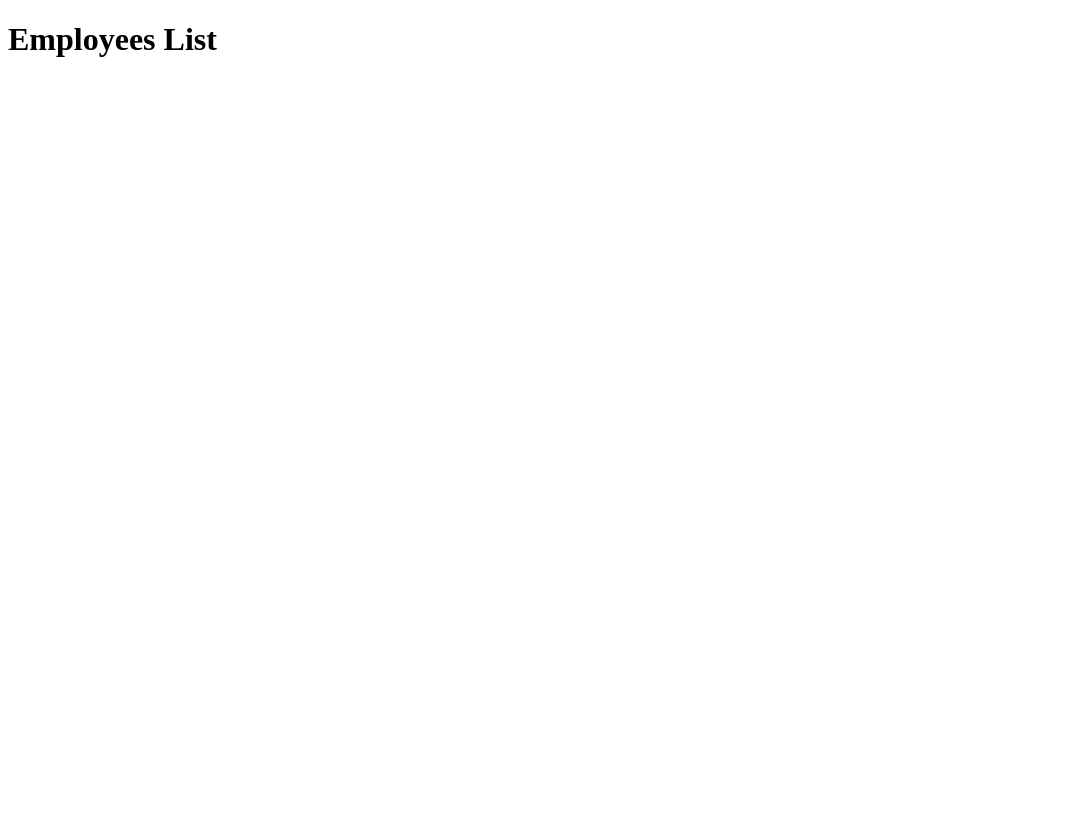
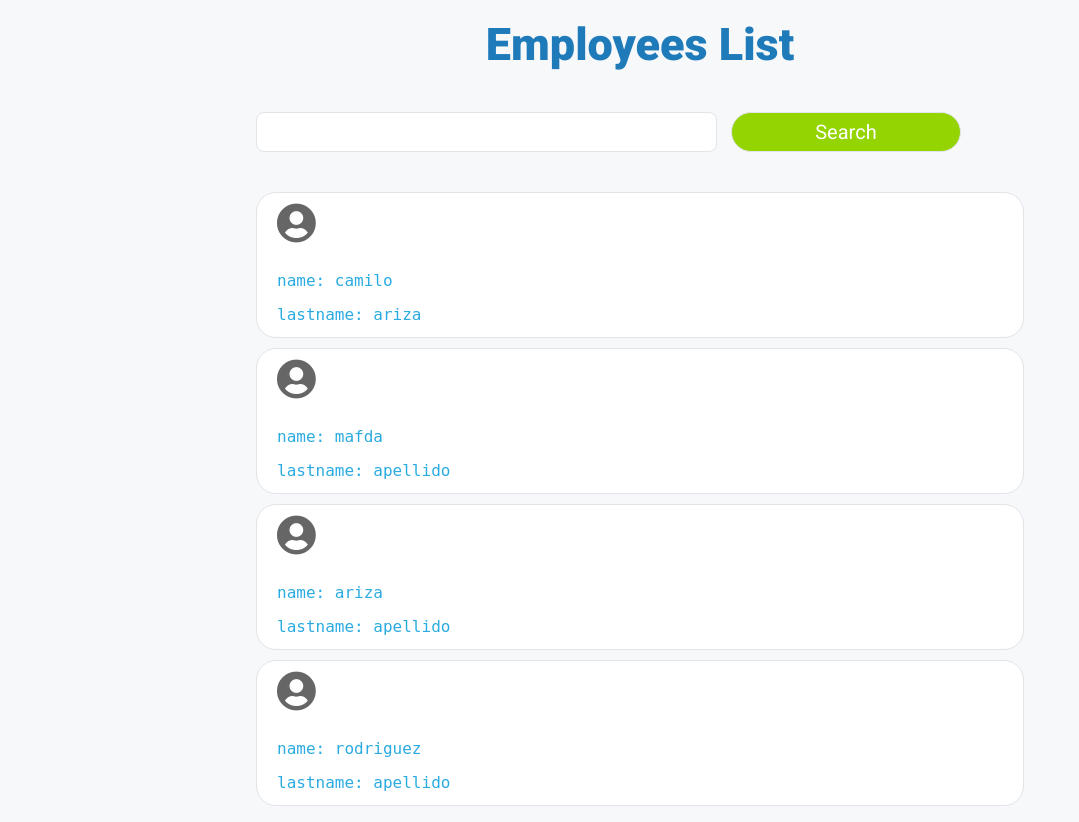
Before and after one commit to mafda/django_employees, a Django app: page / in a window 1280 px wide. Before the commit the part shown is almost empty. Shown: the whole page, without its empty margins (0-1079 px from the left). Before the commit the page ends 57 px from the top, so only its background shows below. Run offline with Django 3.2, Linux system fonts and the light colour scheme; some libraries are stand-ins or nearby versions.

Commit message:
include html base

```diff
--- a/frontend/employees/templates/employees/employees_list.html
+++ b/frontend/employees/templates/employees/employees_list.html
@@ -1,14 +1,76 @@
 <!DOCTYPE html>
+{% load static %}
 <html lang="en">
 
 <head>
   <meta charset="UTF-8">
   <meta name="viewport" content="width=device-width, initial-scale=1.0">
   <title>Employees List</title>
+
+  <!-- Bootstrap -->
+  <link rel="stylesheet" href="https://stackpath.bootstrapcdn.com/bootstrap/4.4.1/css/bootstrap.min.css"
+    integrity="sha384-Vkoo8x4CGsO3+Hhxv8T/Q5PaXtkKtu6ug5TOeNV6gBiFeWPGFN9MuhOf23Q9Ifjh" crossorigin="anonymous">
+
+  <!-- fontawesome -->
+  <link rel="stylesheet" href="https://cdnjs.cloudflare.com/ajax/libs/font-awesome/5.13.0/css/all.min.css">
+
+  <!-- Custom CSS -->
+  <link rel="stylesheet" type="text/css" href="{% static 'css/styles.css' %}">
+
 </head>
 
 <body>
-  <h1>Employees List</h1>
+
+  <div id="employee">
+    <h1>Employees List</h1>
+
+    <!-- <form action="" method="post">
+    {% csrf_token %}
+    {{ form }}
+    <input type="submit" value="OK">
+  </form> -->
+    <input type="text" name="user">
+    <button id="button" class="btn_search">Search</button>
+
+
+    <div id="overlay">
+      <div id="list" class="employee_list">
+        <ul>
+          {% for i in employees_list %}
+          <li>
+            <div class="employee_card">
+              <ul>
+                <p class="fa fa-user-circle" aria-hidden="true">
+                  </>
+                  <li>name: {{i.name}} </li>
+                  <li>lastname: {{i.lastname}} </li>
+              </ul>
+            </div>
+          </li>
+          {% endfor %}
+        </ul>
+      </div>
+    </div>
+
+  </div>
+
+  <script>
+
+    function sleep(ms) {
+      return new Promise(resolve => setTimeout(resolve, ms));
+    }
+
+    async function click() {
+      // document.getElementById("overlay").style.diplay = "block";
+      alert("1");
+      await sleep(2000);
+      // document.getElementById("overlay").style,diplay = "none";
+      alert("2");
+    }
+
+    document.getElementById("button").addEventListener("click", click);
+
+  </script>
 
 </body>
 
```
